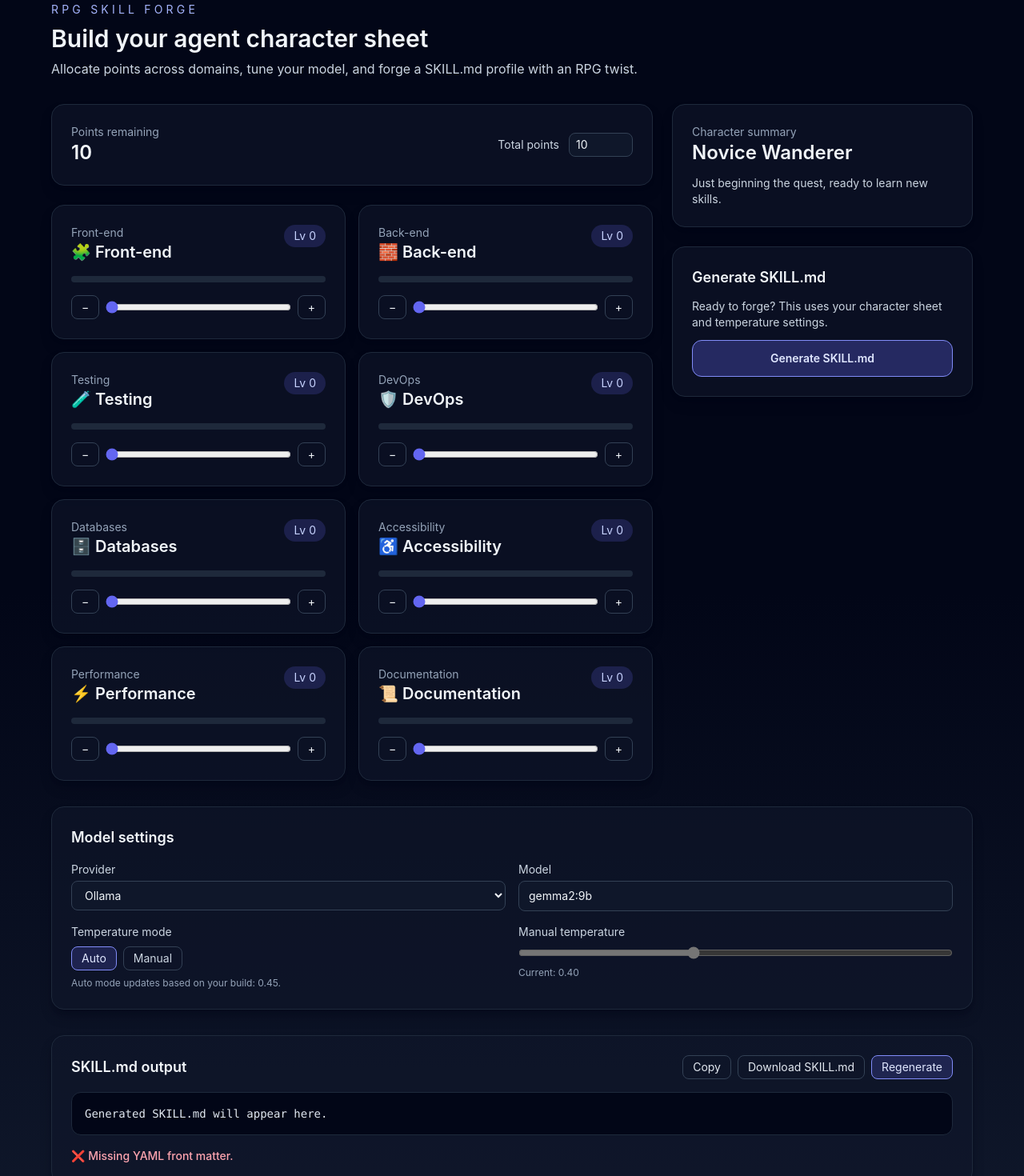
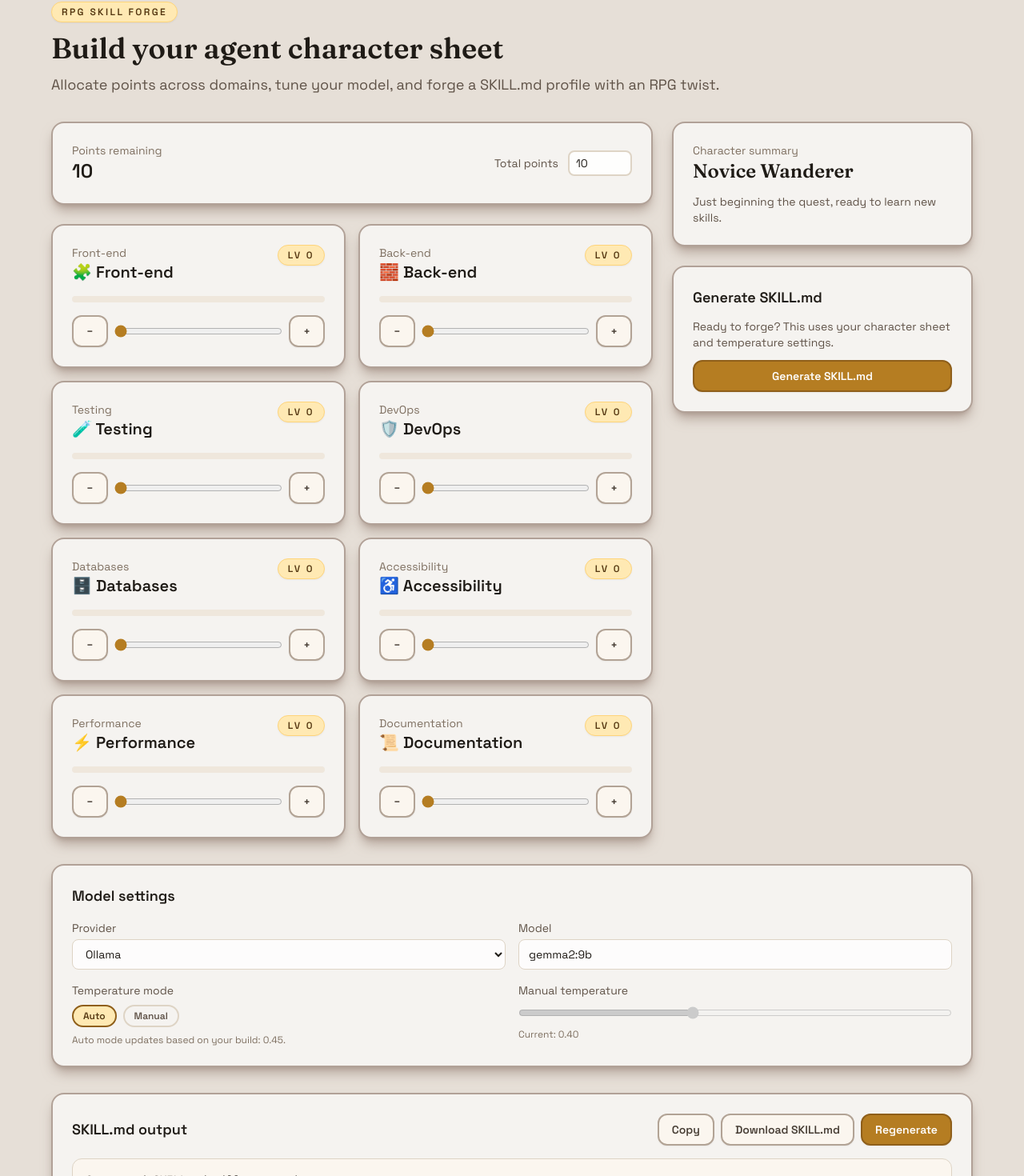
Before and after one commit to jamestchap/rpg-agent-skills, a Next.js app: page / in a window 1280 px wide. Shown: the part 38-1508 px from the top of the page at 80% size. Built offline with nearby package versions, Linux system fonts and the light colour scheme.

Commit message:
updated UI colour palette and refined slider styling

```diff
--- a/app/globals.css
+++ b/app/globals.css
@@ -1,23 +1,77 @@
+@import url("https://fonts.googleapis.com/css2?family=Fraunces:opsz,wght@9..144,600;9..144,700&family=Space+Grotesk:wght@400;500;600;700&display=swap");
+
 @tailwind base;
 @tailwind components;
 @tailwind utilities;
 
 :root {
-  color-scheme: dark;
+  color-scheme: light;
+  --page-accent: 181 125 34;
+  --page-accent-2: 75 112 92;
+  --page-paper-1: 233 224 208;
+  --page-paper-2: 210 198 180;
+  --page-paper-3: 184 169 150;
+  --page-shadow: 53 46 42;
 }
 
 body {
-  @apply bg-slate-950 text-slate-100 font-body;
+  @apply bg-smoke-100 text-ink-900 font-body;
 }
 
 .panel {
-  @apply rounded-2xl border border-slate-800 bg-slate-900/60 p-6 shadow-lg shadow-slate-950/40;
+  @apply rounded-2xl border-2 border-smoke-400/70 bg-smoke-50 p-6 shadow-lg shadow-smoke-400/60 backdrop-blur transition-transform duration-200 ease-out;
+}
+
+.panel:hover {
+  transform: translateY(-2px);
+  box-shadow: 0 16px 30px -18px rgba(var(--page-shadow), 0.35);
 }
 
 .panel-title {
-  @apply text-lg font-semibold text-slate-100;
+  @apply text-lg font-semibold text-ink-900;
 }
 
 .badge {
-  @apply inline-flex items-center rounded-full bg-forge-500/20 px-3 py-1 text-sm text-forge-200;
+  @apply inline-flex items-center rounded-full border border-brass-200 bg-brass-100 px-3 py-1 text-xs font-semibold uppercase tracking-[0.2em] text-brass-800 shadow-sm;
 }
+
+.btn-primary {
+  @apply inline-flex items-center justify-center rounded-xl border-2 border-brass-600 bg-brass-500 px-4 py-2 text-sm font-semibold text-white shadow-sm transition-transform duration-150 ease-out hover:-translate-y-0.5 hover:bg-brass-400;
+}
+
+.btn-secondary {
+  @apply inline-flex items-center justify-center rounded-xl border-2 border-smoke-300 bg-parchment-50 px-4 py-2 text-sm font-semibold text-ink-700 shadow-sm transition-transform duration-150 ease-out hover:-translate-y-0.5 hover:bg-smoke-100;
+}
+
+.btn-chip {
+  @apply rounded-full border-2 px-3 py-1 text-xs font-semibold transition-colors duration-150;
+}
+
+.page-sheen {
+  background:
+    radial-gradient(circle at 20% 20%, rgba(var(--page-accent), 0.08), transparent 50%),
+    radial-gradient(circle at 80% 0%, rgba(var(--page-accent-2), 0.08), transparent 50%),
+    radial-gradient(circle at 50% 120%, rgba(26, 38, 34, 0.2), transparent 60%),
+    linear-gradient(
+      180deg,
+      rgba(var(--page-paper-1), 1) 0%,
+      rgba(var(--page-paper-2), 1) 55%,
+      rgba(var(--page-paper-3), 1) 100%
+    );
+  background-size: auto, auto, auto, auto;
+}
+
+@keyframes fade-up {
+  0% {
+    opacity: 0;
+    transform: translateY(12px);
+  }
+  100% {
+    opacity: 1;
+    transform: translateY(0);
+  }
+}
+
+.animate-fade-up {
+  animation: fade-up 0.6s ease-out both;
+}
--- a/app/page.tsx
+++ b/app/page.tsx
@@ -347,23 +347,31 @@ export default function HomePage() {
   }, [output]);
 
   return (
-    <main className="min-h-screen bg-gradient-to-b from-slate-950 via-slate-950 to-slate-900 px-6 py-10">
-      <div className="mx-auto flex max-w-6xl flex-col gap-8">
-        <header className="space-y-2">
-          <p className="text-sm uppercase tracking-[0.3em] text-forge-300">
-            RPG Skill Forge
-          </p>
-          <h1 className="text-3xl font-semibold text-slate-100">
+    <main className="relative min-h-screen overflow-hidden px-6 py-10">
+      <div
+        className="page-sheen pointer-events-none absolute inset-0"
+        aria-hidden="true"
+      />
+      <div className="relative mx-auto flex max-w-6xl flex-col gap-8">
+        <header
+          className="space-y-3 animate-fade-up"
+          style={{ animationDelay: "0.05s" }}
+        >
+          <p className="badge">RPG Skill Forge</p>
+          <h1 className="text-3xl font-semibold text-ink-900 md:text-4xl font-display">
             Build your agent character sheet
           </h1>
-          <p className="text-slate-300">
+          <p className="text-base text-ink-600 md:text-lg">
             Allocate points across domains, tune your model, and forge a
             SKILL.md profile with an RPG twist.
           </p>
         </header>
 
         <section className="grid gap-6 lg:grid-cols-[2fr_1fr]">
-          <div className="space-y-6">
+          <div
+            className="space-y-6 animate-fade-up"
+            style={{ animationDelay: "0.12s" }}
+          >
             <PointsRemaining
               pointsRemaining={pointsRemaining}
               pointsTotal={pointsTotal}
@@ -382,7 +390,10 @@ export default function HomePage() {
               ))}
             </div>
           </div>
-          <div className="space-y-6">
+          <div
+            className="space-y-6 animate-fade-up"
+            style={{ animationDelay: "0.18s" }}
+          >
             <CharacterSummary
               className={className}
               flavourText={flavourText}
@@ -390,12 +401,12 @@ export default function HomePage() {
             />
             <div className="panel space-y-3">
               <h2 className="panel-title">Generate SKILL.md</h2>
-              <p className="text-sm text-slate-300">
+              <p className="text-sm text-ink-600">
                 Ready to forge? This uses your character sheet and temperature
                 settings.
               </p>
               <button
-                className="w-full rounded-xl border border-forge-400 bg-forge-500/30 px-4 py-3 text-sm font-semibold text-forge-100 transition hover:bg-forge-500/40"
+                className="btn-primary w-full py-3"
                 disabled={isLoading}
                 onClick={handleGenerate}
                 type="button"
--- a/components/rpg/CharacterSummary.tsx
+++ b/components/rpg/CharacterSummary.tsx
@@ -17,8 +17,8 @@ export function CharacterSummary({
     <div className="panel space-y-3">
       <div className="flex items-center justify-between">
         <div>
-          <p className="text-sm text-slate-400">Character summary</p>
-          <h2 className="text-2xl font-semibold text-slate-100">
+          <p className="text-sm text-ink-500">Character summary</p>
+          <h2 className="text-2xl font-semibold text-ink-900 font-display">
             {className}
           </h2>
         </div>
@@ -26,7 +26,7 @@ export function CharacterSummary({
           <span className="badge">{topDomains.length} top domains</span>
         )}
       </div>
-      <p className="text-sm text-slate-300">{flavourText}</p>
+      <p className="text-sm text-ink-600">{flavourText}</p>
     </div>
   );
 }
--- a/components/rpg/DomainCard.tsx
+++ b/components/rpg/DomainCard.tsx
@@ -25,24 +25,24 @@ export function DomainCard({
     <div className="panel flex h-full flex-col gap-4">
       <div className="flex items-start justify-between">
         <div>
-          <p className="text-sm text-slate-400">{fragment.label}</p>
-          <h3 className="text-xl font-semibold text-slate-100">
+          <p className="text-sm text-ink-500">{fragment.label}</p>
+          <h3 className="text-xl font-semibold text-ink-900">
             {fragment.icon} {fragment.label}
           </h3>
         </div>
         <span className="badge">Lv {level}</span>
       </div>
 
-      <div className="h-2 w-full overflow-hidden rounded-full bg-slate-800">
+        <div className="h-2 w-full overflow-hidden rounded-full bg-ink-100">
         <div
-          className="h-full rounded-full bg-forge-500 transition-all"
+          className="h-full rounded-full bg-pine-500 transition-all"
           style={{ width: `${percent}%` }}
         />
       </div>
 
       <div className="flex items-center justify-between gap-2">
         <button
-          className="rounded-lg border border-slate-700 px-3 py-1 text-sm transition hover:border-slate-500"
+          className="btn-secondary px-3 py-1 text-xs"
           onClick={() => onChange(Math.max(0, level - 1))}
           disabled={level === 0}
           type="button"
@@ -51,7 +51,7 @@ export function DomainCard({
         </button>
         <input
           aria-label={`${fragment.label} level`}
-          className="h-2 w-full cursor-pointer accent-forge-500"
+          className="my-1 h-3 w-full cursor-pointer accent-brass-500"
           max={maxLevel}
           min={0}
           onChange={(event) => onChange(Number(event.target.value))}
@@ -59,7 +59,7 @@ export function DomainCard({
           value={level}
         />
         <button
-          className="rounded-lg border border-slate-700 px-3 py-1 text-sm transition hover:border-slate-500 disabled:opacity-50"
+          className="btn-secondary px-3 py-1 text-xs disabled:opacity-50"
           onClick={() => onChange(Math.min(maxLevel, level + 1))}
           disabled={level >= maxLevel || disableIncrease}
           type="button"
--- a/components/rpg/ModelSettingsPanel.tsx
+++ b/components/rpg/ModelSettingsPanel.tsx
@@ -79,10 +79,10 @@ export function ModelSettingsPanel({
     <div className="panel space-y-4">
       <h2 className="panel-title">Model settings</h2>
       <div className="grid gap-4 md:grid-cols-2">
-        <label className="text-sm text-slate-300">
+        <label className="text-sm text-ink-600">
           Provider
           <select
-            className="mt-1 w-full rounded-lg border border-slate-700 bg-slate-900 px-3 py-2 text-slate-100"
+            className="mt-1 w-full rounded-lg border border-ink-200 bg-white/80 px-3 py-2 text-ink-900"
             onChange={(event) =>
               onProviderChange(event.target.value as ProviderName)
             }
@@ -92,11 +92,11 @@ export function ModelSettingsPanel({
             <option value="openrouter">OpenRouter</option>
           </select>
         </label>
-        <label className="text-sm text-slate-300">
+        <label className="text-sm text-ink-600">
           Model
           <div className="relative">
             <input
-              className="mt-1 w-full rounded-lg border border-slate-700 bg-slate-900 px-3 py-2 text-slate-100"
+              className="mt-1 w-full rounded-lg border border-ink-200 bg-white/80 px-3 py-2 text-ink-900"
               onChange={(event) => {
                 onModelChange(event.target.value);
                 setIsModelFocused(true);
@@ -115,10 +115,10 @@ export function ModelSettingsPanel({
               value={model}
             />
             {showModelsList && isModelFocused && filteredModels.length > 0 && (
-              <div className="absolute left-0 right-0 top-full z-10 mt-2 max-h-40 overflow-auto rounded-lg border border-slate-800 bg-slate-950 shadow-lg">
+              <div className="absolute left-0 right-0 top-full z-10 mt-2 max-h-40 overflow-auto rounded-lg border border-ink-200 bg-white shadow-lg">
                 {filteredModels.map((modelItem) => (
                   <button
-                    className="block w-full px-3 py-2 text-left text-xs text-slate-200 hover:bg-slate-900"
+                    className="block w-full px-3 py-2 text-left text-xs text-ink-800 hover:bg-parchment-100"
                     key={modelItem.id}
                     onMouseDown={(event) => {
                       event.preventDefault();
@@ -126,9 +126,9 @@ export function ModelSettingsPanel({
                     }}
                     type="button"
                   >
-                    <span className="text-slate-200">{modelItem.id}</span>
+                    <span className="text-ink-800">{modelItem.id}</span>
                     {modelItem.name && (
-                      <span className="text-slate-500">
+                      <span className="text-ink-500">
                         {" "}
                         — {modelItem.name}
                       </span>
@@ -139,28 +139,28 @@ export function ModelSettingsPanel({
             )}
           </div>
           {showModelsList && filteredModels.length === 0 && normalizedModel && (
-            <p className="mt-2 text-xs text-slate-500">No matches.</p>
+            <p className="mt-2 text-xs text-ink-500">No matches.</p>
           )}
           {isOpenRouter && modelStatus && (
-            <p className="mt-2 text-xs text-slate-400">{modelStatus}</p>
+            <p className="mt-2 text-xs text-ink-500">{modelStatus}</p>
           )}
         </label>
         {isOpenRouter && (
           <div className="space-y-2">
-            <label className="text-sm text-slate-300">
+            <label className="text-sm text-ink-600">
               OpenRouter API key
               <input
-                className="mt-1 w-full rounded-lg border border-slate-700 bg-slate-900 px-3 py-2 text-slate-100"
+                className="mt-1 w-full rounded-lg border border-ink-200 bg-white/80 px-3 py-2 text-ink-900"
                 onChange={(event) => onApiKeyChange(event.target.value)}
                 placeholder="sk-or-..."
                 type="password"
                 value={apiKey}
               />
             </label>
-            <label className="flex items-center gap-2 text-xs text-slate-400">
+            <label className="flex items-center gap-2 text-xs text-ink-500">
               <input
                 checked={rememberApiKey}
-                className="accent-forge-500"
+                className="accent-brass-500"
                 onChange={(event) => onRememberChange(event.target.checked)}
                 type="checkbox"
               />
@@ -171,13 +171,13 @@ export function ModelSettingsPanel({
       </div>
       <div className="grid gap-4 md:grid-cols-2">
         <div className="space-y-2">
-          <p className="text-sm text-slate-300">Temperature mode</p>
+          <p className="text-sm text-ink-600">Temperature mode</p>
           <div className="flex gap-2">
             <button
-              className={`rounded-lg border px-3 py-1 text-sm ${
+              className={`btn-chip ${
                 temperatureMode === "auto"
-                  ? "border-forge-400 bg-forge-500/20 text-forge-100"
-                  : "border-slate-700 text-slate-300"
+                  ? "border-brass-600 bg-brass-100 text-brass-800"
+                  : "border-ink-200 text-ink-600 hover:border-ink-400"
               }`}
               onClick={() => onTemperatureModeChange("auto")}
               type="button"
@@ -185,10 +185,10 @@ export function ModelSettingsPanel({
               Auto
             </button>
             <button
-              className={`rounded-lg border px-3 py-1 text-sm ${
+              className={`btn-chip ${
                 temperatureMode === "manual"
-                  ? "border-forge-400 bg-forge-500/20 text-forge-100"
-                  : "border-slate-700 text-slate-300"
+                  ? "border-brass-600 bg-brass-100 text-brass-800"
+                  : "border-ink-200 text-ink-600 hover:border-ink-400"
               }`}
               onClick={() => onTemperatureModeChange("manual")}
               type="button"
@@ -196,14 +196,14 @@ export function ModelSettingsPanel({
               Manual
             </button>
           </div>
-          <p className="text-xs text-slate-400">
+          <p className="text-xs text-ink-500">
             Auto mode updates based on your build: {autoTemperature}.
           </p>
         </div>
-        <label className="text-sm text-slate-300">
+        <label className="text-sm text-ink-600">
           Manual temperature
           <input
-            className="mt-3 h-2 w-full cursor-pointer accent-forge-500"
+            className="mt-3 h-3 w-full cursor-pointer accent-brass-500"
             disabled={temperatureMode !== "manual"}
             max={1}
             min={0}
@@ -214,7 +214,7 @@ export function ModelSettingsPanel({
             type="range"
             value={manualTemperature}
           />
-          <p className="mt-2 text-xs text-slate-400">
+          <p className="mt-2 text-xs text-ink-500">
             Current: {manualTemperature.toFixed(2)}
           </p>
         </label>
--- a/components/rpg/OutputPanel.tsx
+++ b/components/rpg/OutputPanel.tsx
@@ -27,21 +27,21 @@ export function OutputPanel({
         <h2 className="panel-title">SKILL.md output</h2>
         <div className="flex flex-wrap gap-2">
           <button
-            className="rounded-lg border border-slate-700 px-3 py-1 text-sm text-slate-200"
+            className="btn-secondary px-3 py-1"
             onClick={onCopy}
             type="button"
           >
             Copy
           </button>
           <button
-            className="rounded-lg border border-slate-700 px-3 py-1 text-sm text-slate-200"
+            className="btn-secondary px-3 py-1"
             onClick={onDownload}
             type="button"
           >
             Download SKILL.md
           </button>
           <button
-            className="rounded-lg border border-forge-400 bg-forge-500/20 px-3 py-1 text-sm text-forge-100"
+            className="btn-primary px-3 py-1"
             disabled={isLoading}
             onClick={onRegenerate}
             type="button"
@@ -50,22 +50,22 @@ export function OutputPanel({
           </button>
         </div>
       </div>
-      <div className="rounded-xl border border-slate-800 bg-slate-950 p-4 overflow-hidden">
-        <pre className="max-h-[360px] overflow-auto whitespace-pre-wrap break-words text-sm text-slate-200">
+      <div className="rounded-xl border border-ink-200 bg-parchment-50 p-4 overflow-hidden">
+        <pre className="max-h-[360px] overflow-auto whitespace-pre-wrap break-words text-sm text-ink-800">
           {output || "Generated SKILL.md will appear here."}
         </pre>
       </div>
       <div className="flex flex-wrap items-center justify-between gap-2 text-sm">
         <span
           className={`font-medium ${
-            validation.valid ? "text-emerald-300" : "text-rose-300"
+            validation.valid ? "text-emerald-700" : "text-rose-700"
           }`}
         >
           {validation.valid ? "✅ " : "❌ "}
           {validation.message}
         </span>
         {errorMessage && (
-          <span className="text-rose-300">{errorMessage}</span>
+          <span className="text-rose-700">{errorMessage}</span>
         )}
       </div>
     </div>
--- a/components/rpg/PointsRemaining.tsx
+++ b/components/rpg/PointsRemaining.tsx
@@ -14,15 +14,15 @@ export function PointsRemaining({
   return (
     <div className="panel flex items-center justify-between gap-6">
       <div>
-        <p className="text-sm text-slate-400">Points remaining</p>
-        <p className="text-2xl font-semibold text-slate-100">
+        <p className="text-sm text-ink-500">Points remaining</p>
+        <p className="text-2xl font-semibold text-ink-900">
           {pointsRemaining}
         </p>
       </div>
-      <label className="text-sm text-slate-300">
+      <label className="text-sm text-ink-600">
         Total points
         <input
-          className="ml-3 w-20 rounded-lg border border-slate-700 bg-slate-900 px-2 py-1 text-slate-100"
+          className="ml-3 w-20 rounded-lg border-2 border-ink-200 bg-white/90 px-2 py-1 text-ink-900"
           min={0}
           max={30}
           onChange={(event) => onChangeTotal(Number(event.target.value))}
--- a/tailwind.config.ts
+++ b/tailwind.config.ts
@@ -5,21 +5,76 @@ const config: Config = {
   theme: {
     extend: {
       fontFamily: {
-        display: ["\"Press Start 2P\"", "ui-sans-serif", "system-ui"],
-        body: ["Inter", "ui-sans-serif", "system-ui"]
+        display: ["\"Fraunces\"", "ui-serif", "Georgia"],
+        body: ["\"Space Grotesk\"", "ui-sans-serif", "system-ui"]
       },
       colors: {
+        ink: {
+          50: "#f9f6f0",
+          100: "#efe7dc",
+          200: "#ded4c5",
+          300: "#c4b6a4",
+          400: "#a18f7d",
+          500: "#7e6f60",
+          600: "#5f5247",
+          700: "#473e35",
+          800: "#332c26",
+          900: "#1f1b16"
+        },
+        parchment: {
+          50: "#fbf6ef",
+          100: "#f4eadc",
+          200: "#eadbc9",
+          300: "#dbc6aa",
+          400: "#c6ab86"
+        },
+        pine: {
+          50: "#edf4ef",
+          100: "#d5e5da",
+          200: "#b1cfbf",
+          300: "#86b19a",
+          400: "#5f8e74",
+          500: "#4b705c",
+          600: "#3d5a4b",
+          700: "#31483d",
+          800: "#25362e",
+          900: "#1a2622"
+        },
+        brass: {
+          50: "#fff6db",
+          100: "#ffe9b3",
+          200: "#ffd47a",
+          300: "#f0b74a",
+          400: "#d39b2f",
+          500: "#b57d22",
+          600: "#8f5f1a",
+          700: "#6f4915",
+          800: "#543711",
+          900: "#3a240b"
+        },
+        smoke: {
+          50: "#f5f3f0",
+          100: "#e6dfd7",
+          200: "#cfc4b7",
+          300: "#b2a395",
+          400: "#947f73",
+          500: "#77665d",
+          600: "#5f514a",
+          700: "#4a3f3a",
+          800: "#352e2a",
+          900: "#1f1a17"
+        },
         forge: {
-          50: "#f5f7ff",
-          100: "#e0e7ff",
-          200: "#c7d2fe",
-          300: "#a5b4fc",
-          400: "#818cf8",
-          500: "#6366f1",
-          600: "#4f46e5",
-          700: "#4338ca",
-          800: "#3730a3",
-          900: "#312e81"
+          50: "#fff3e7",
+          100: "#ffe0bf",
+          200: "#ffc48a",
+          300: "#ffa35c",
+          400: "#f47f38",
+          500: "#e06a2c",
+          600: "#bf5222",
+          700: "#9a401b",
+          800: "#7b3316",
+          900: "#652b13"
         }
       }
     }
```
